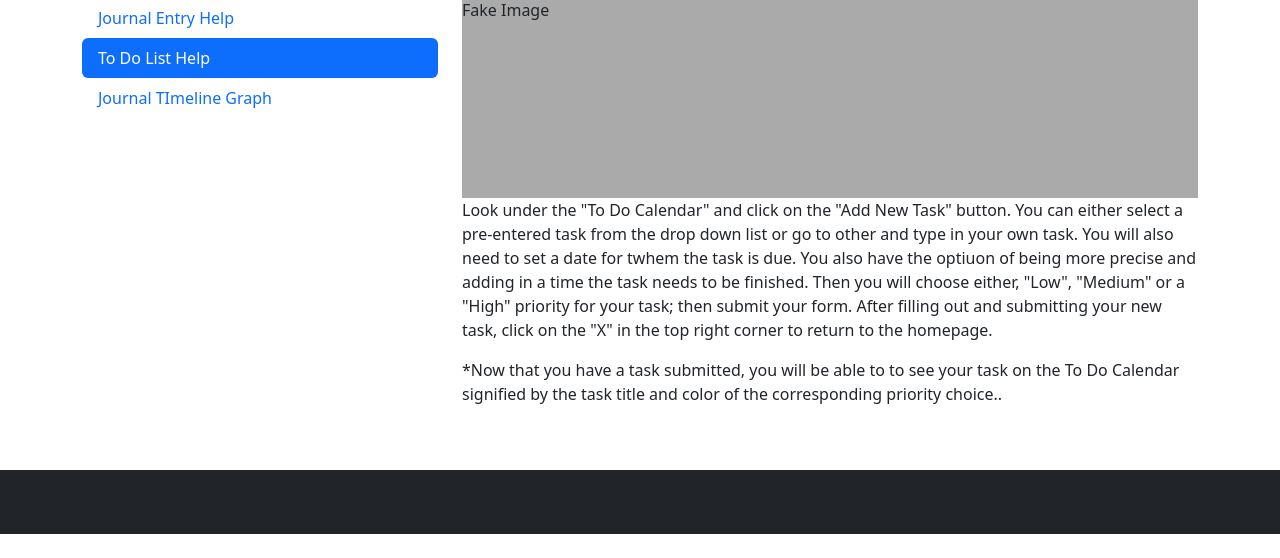
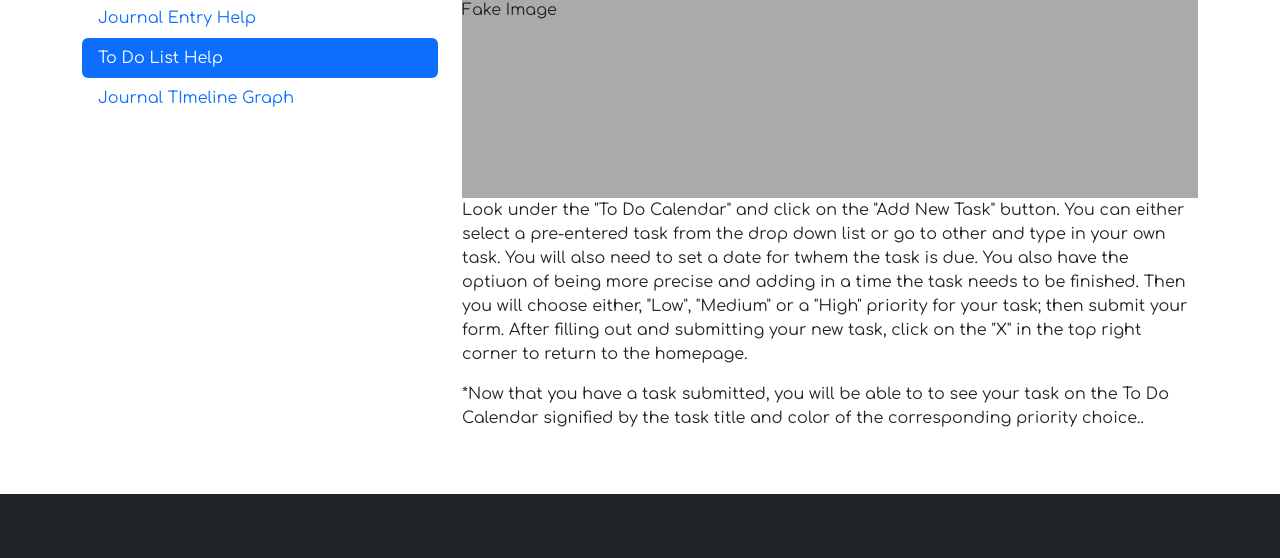
Before and after one commit to play4TK/To-Do-Help, a plain HTML site: page index.html in a window 1280 px wide. Shown: the part 344-902 px from the top of the page. Before the commit the page ends 878 px from the top, so only its background shows below. Drawn offline with nearby package versions, Linux system fonts and the light colour scheme.

Commit message:
Update index.html

```diff
--- a/index.html
+++ b/index.html
@@ -5,12 +5,17 @@
   <meta charset="utf-8">
   <meta name="viewport" content="width=device-width, initial-scale=1">
   <link href="https://cdn.jsdelivr.net/npm/bootstrap@5.3.3/dist/css/bootstrap.min.css" rel="stylesheet">
+  <link rel="stylesheet" href="https://fonts.googleapis.com/css2?family=Comfortaa&display=swap">
   <script src="https://cdn.jsdelivr.net/npm/bootstrap@5.3.3/dist/js/bootstrap.bundle.min.js"></script>
   <style>
   .fakeimg {
     height: 200px;
     background: #aaa;
   }
+     /* Apply Comfortaa font to elements */
+  body {
+            font-family: 'Comfortaa', sans-serif;
+        }
   </style>
 </head>
 <body>
```
